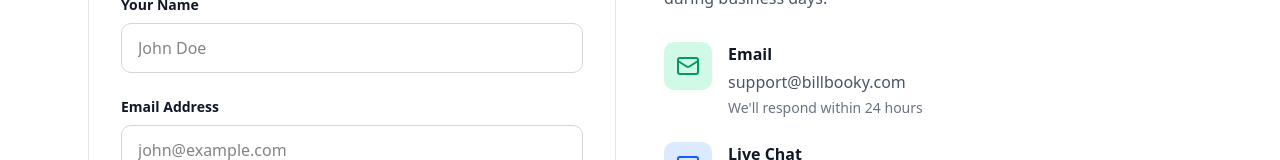
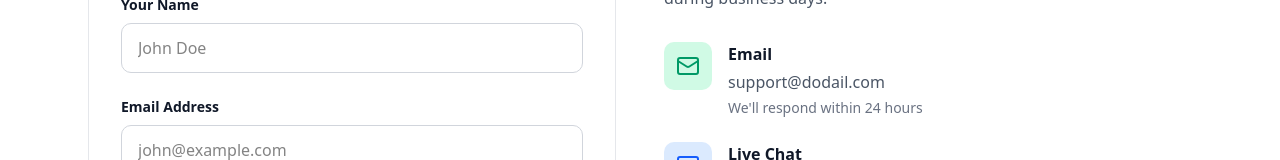
Before and after one commit to DodailSolutions/billbook, a Next.js app: page /contact in a window 1280 px wide. Shown: the part 515-675 px from the top of the page. Built offline with nearby package versions, Linux system fonts and the light colour scheme.

Commit message:
Change email address to support@dodail.com
- Updated FROM_EMAIL in lib/email.ts
- Changed all email addresses across the application
- Updated documentation to reflect new email
- All support emails now go to support@dodail.com

```diff
--- a/app/(marketing)/contact/actions.ts
+++ b/app/(marketing)/contact/actions.ts
@@ -46,13 +46,13 @@ export async function submitContactForm(formData: FormData) {
     if (errorMessage.includes('RESEND_API_KEY')) {
       return {
         success: false,
-        message: 'Email service is not configured yet. Please email us directly at support@billbooky.com',
+        message: 'Email service is not configured yet. Please email us directly at support@dodail.com',
       }
     }
 
     return {
       success: false,
-      message: 'Failed to send message. Please try again or email us directly at support@billbooky.com',
+      message: 'Failed to send message. Please try again or email us directly at support@dodail.com',
     }
   }
 }
--- a/app/(marketing)/contact/page.tsx
+++ b/app/(marketing)/contact/page.tsx
@@ -171,7 +171,7 @@ export default function ContactPage() {
                 </div>
                 <div>
                   <h3 className="font-semibold text-gray-900 mb-1">Email</h3>
-                  <p className="text-gray-600">support@billbooky.com</p>
+                  <p className="text-gray-600">support@dodail.com</p>
                   <p className="text-sm text-gray-500 mt-1">We&apos;ll respond within 24 hours</p>
                 </div>
               </div>
--- a/app/(marketing)/privacy/page.tsx
+++ b/app/(marketing)/privacy/page.tsx
@@ -145,7 +145,7 @@ export default function PrivacyPage() {
               If you have questions about this Privacy Policy, please contact us at:
             </p>
             <p className="text-gray-600 leading-relaxed mt-4">
-              Email: support@billbooky.com<br />
+              Email: support@dodail.com<br />
               Address: India
             </p>
           </section>
--- a/app/(marketing)/refund/page.tsx
+++ b/app/(marketing)/refund/page.tsx
@@ -61,7 +61,7 @@ export default function RefundPage() {
               To request a refund within the 14-day window:
             </p>
             <ol className="list-decimal list-inside text-gray-600 space-y-2">
-              <li>Email us at support@billbooky.com</li>
+              <li>Email us at support@dodail.com</li>
               <li>Include your account email and reason for refund</li>
               <li>We will process your request within 2-3 business days</li>
               <li>Refunds are issued to the original payment method</li>
--- a/app/(marketing)/support/page.tsx
+++ b/app/(marketing)/support/page.tsx
@@ -117,7 +117,7 @@ export default function SupportPage() {
           <div className="space-y-4">
             <details className="bg-white border border-gray-200 rounded-xl p-6 hover:shadow-md transition-all">
               <summary className="font-semibold text-gray-900 cursor-pointer">Can&apos;t log in to my account</summary>
-              <p className="text-gray-600 mt-4">Try resetting your password using the &quot;Forgot Password&quot; link on the login page. If that doesn&apos;t work, contact support at support@billbooky.com</p>
+              <p className="text-gray-600 mt-4">Try resetting your password using the &quot;Forgot Password&quot; link on the login page. If that doesn&apos;t work, contact support at support@dodail.com</p>
             </details>
 
             <details className="bg-white border border-gray-200 rounded-xl p-6 hover:shadow-md transition-all">
--- a/lib/email.ts
+++ b/lib/email.ts
@@ -2,7 +2,7 @@
 
 import { Resend } from 'resend'
 
-const FROM_EMAIL = 'support@billbooky.com'
+const FROM_EMAIL = 'support@dodail.com'
 
 function getResendClient() {
   const apiKey = process.env.RESEND_API_KEY
```
Also changed, not shown: 2 other files (tests, documents, lock files or other folders).
